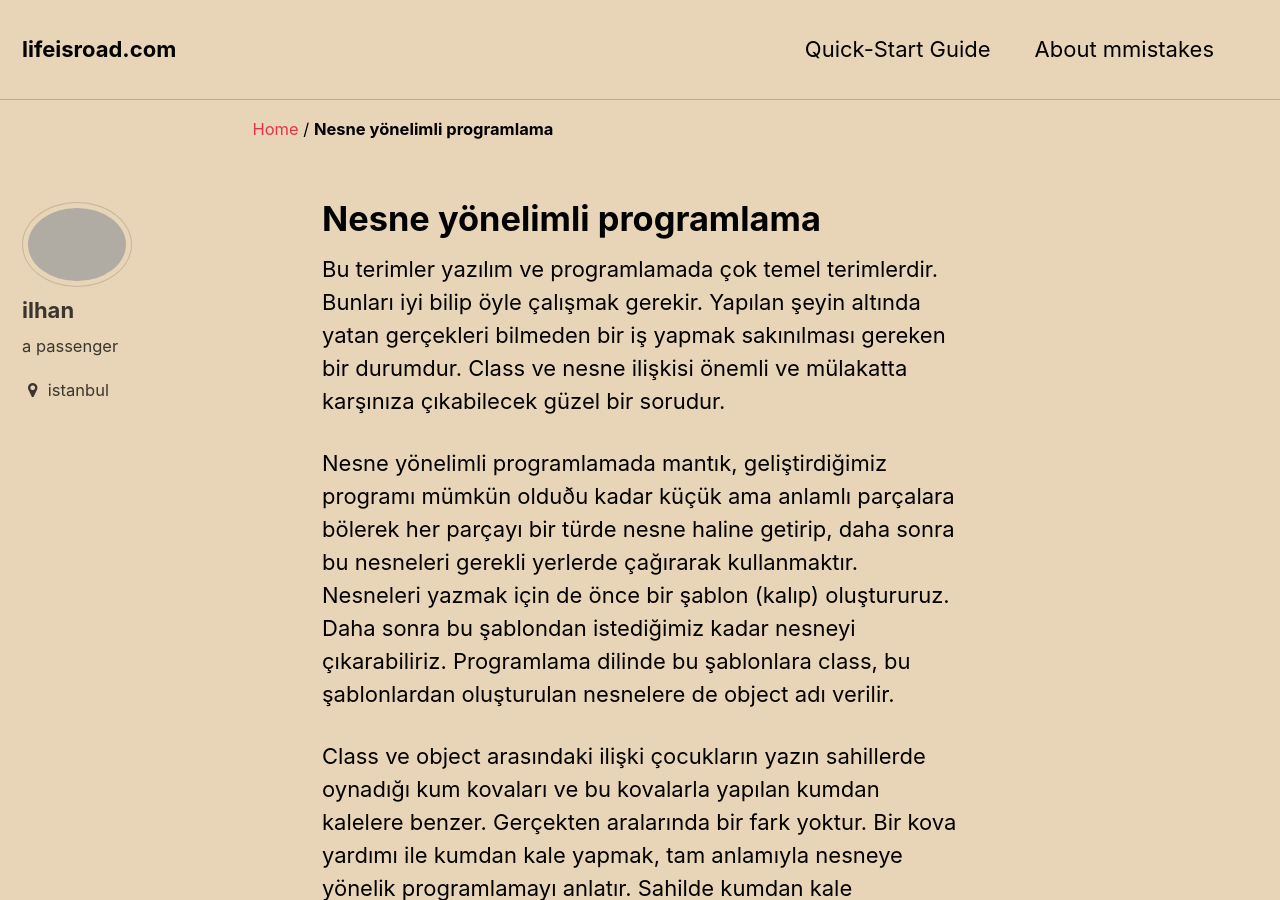
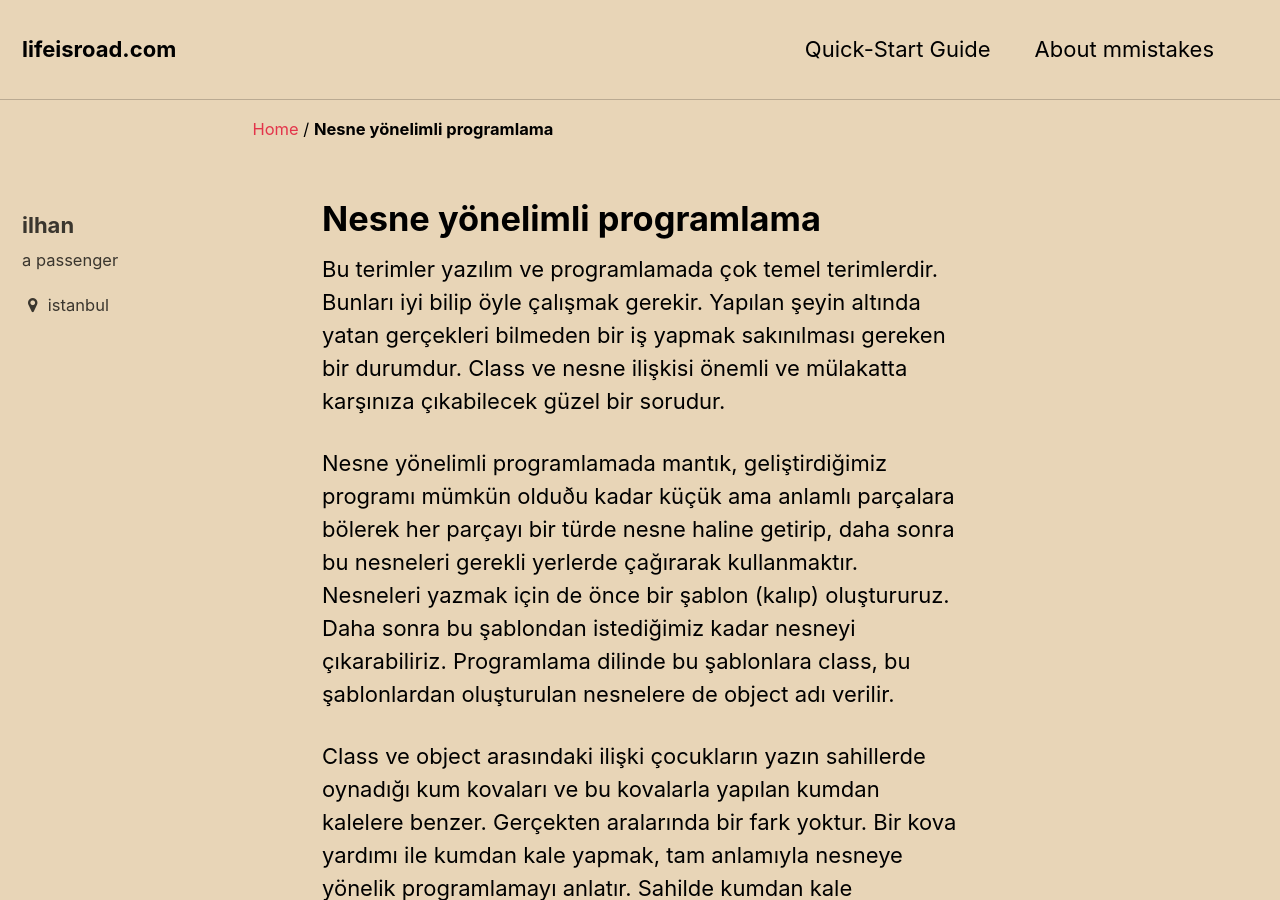
Before and after one commit to ilhangoren/ilhangoren.github.io, a Jekyll site: the page built from _posts/2018-2-12-Nesne yönelimli programlama.md, in a window 1280 px wide and 900 px high. Built offline with Jekyll 4.4.1, drawn with Linux system fonts in a browser that asks for light colours.

Commit message:
profil photo remove

```diff
--- a/_config.yml
+++ b/_config.yml
@@ -84,7 +84,7 @@ analytics:
 # Site Author
 author:
   name             : "ilhan"
-  avatar           : /assets/images/profil.jpg" # path of avatar image, e.g. "/assets/images/bio-photo.jpg"
+  avatar           : #/assets/images/profil.jpg" # path of avatar image, e.g. "/assets/images/bio-photo.jpg"
   bio              : "a passenger"
   location         : "istanbul"
   email            :
```
